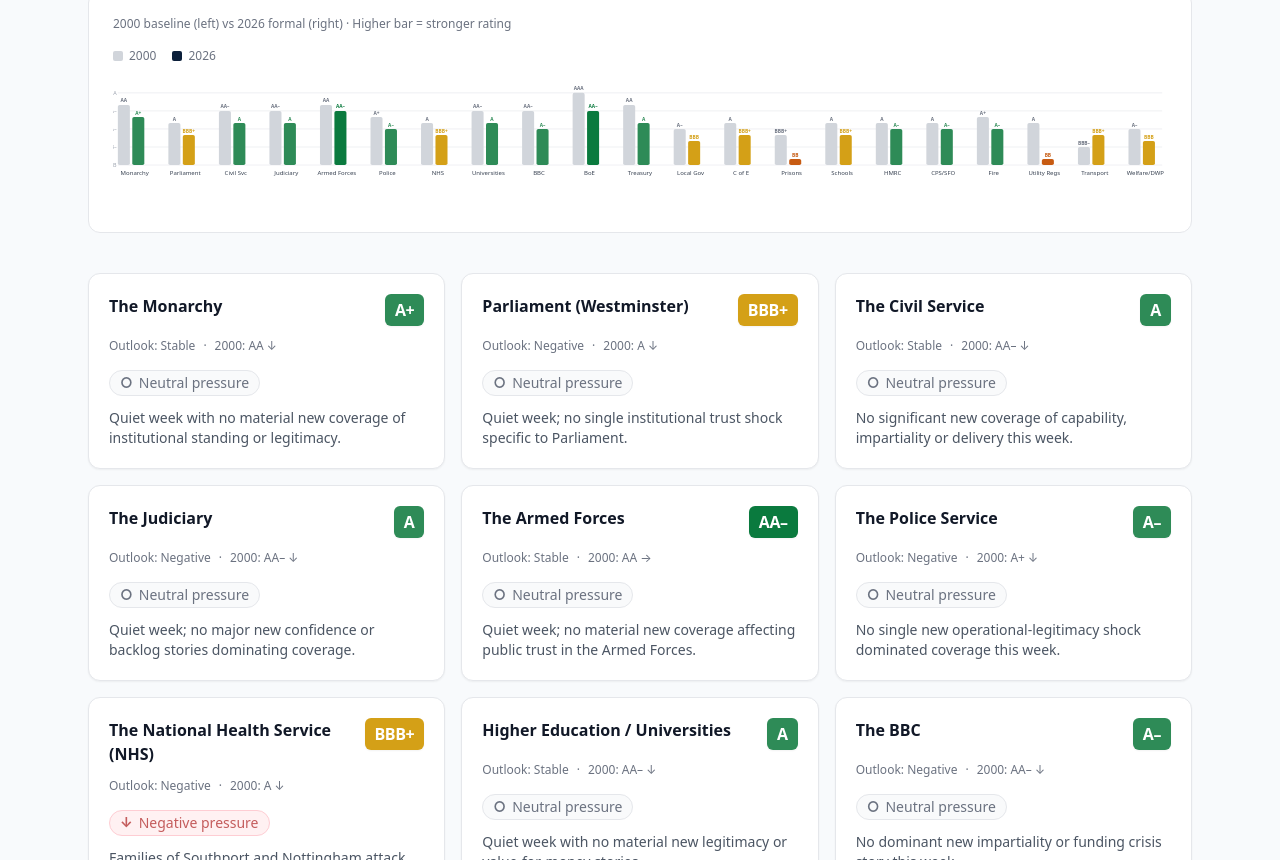
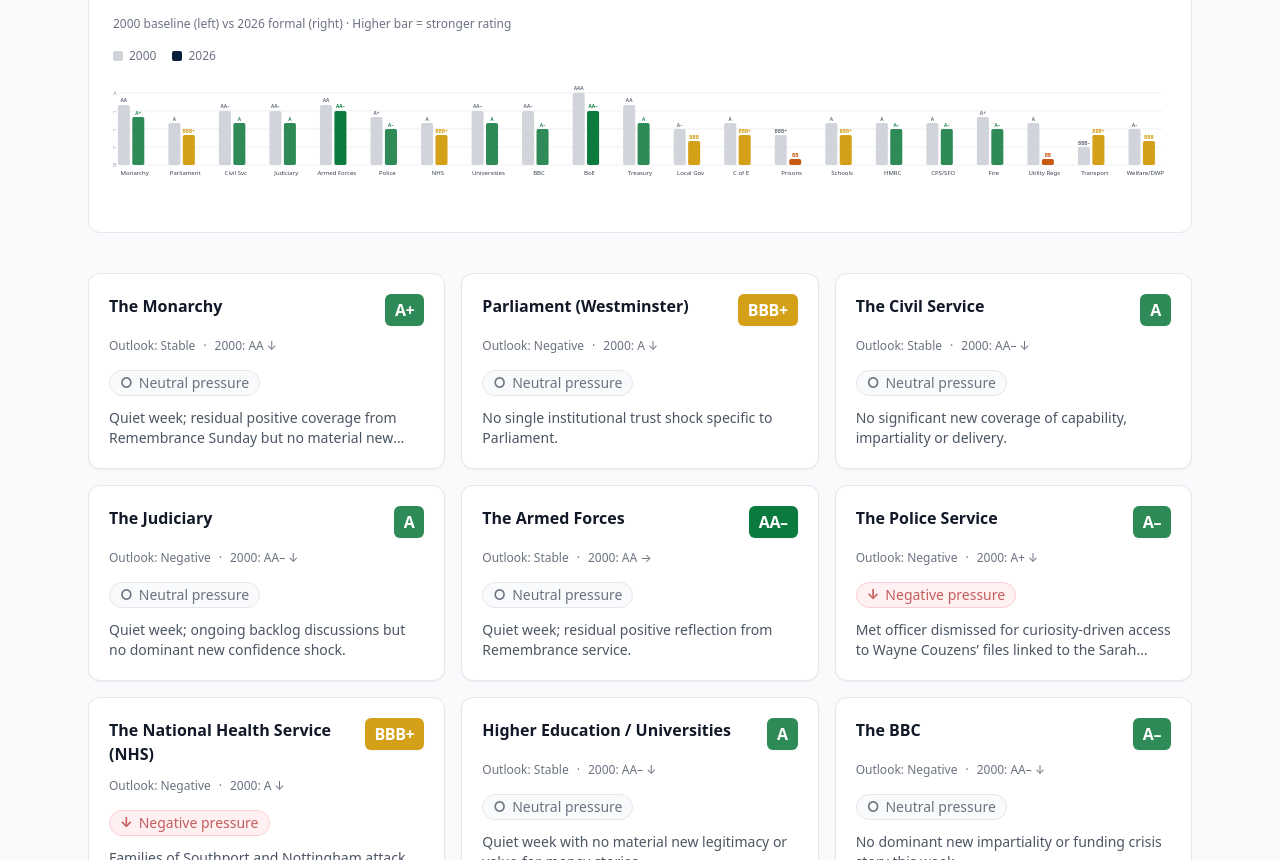
Before and after one commit to stumpyuk1/gir-institutional-ratings, a Next.js app: page / in a window 1280 px wide. Shown: the part 678-1538 px from the top of the page. Built offline with nearby package versions, Linux system fonts and the light colour scheme.

Commit message:
Update weekly trust-pressure signals for week 9–15 Nov 2026 (part1)

```diff
--- a/data/institutions-part1.ts
+++ b/data/institutions-part1.ts
@@ -44,8 +44,8 @@ export const part1: Institution[] = [
     baseline2000: "AA",
     trajectory: "Deteriorating",
     weeklySignal: "Neutral",
-    signalWeek: "2 – 8 Nov 2026",
-    signalDriver: "Quiet week with no material new coverage of institutional standing or legitimacy.",
+    signalWeek: "9 – 15 Nov 2026",
+    signalDriver: "Quiet week; residual positive coverage from Remembrance Sunday but no material new legitimacy stories.",
     summary: "Public support for remaining a monarchy has fallen to a 33-year low, driven by a sharp generational split. Soft power and ceremonial roles remain strong, but the long-term legitimacy base has narrowed.",
     trajectoryNotes: [
       "Support among 18–34s has roughly halved since the early 2010s.",
@@ -79,8 +79,8 @@ export const part1: Institution[] = [
     baseline2000: "A",
     trajectory: "Deteriorating",
     weeklySignal: "Neutral",
-    signalWeek: "2 – 8 Nov 2026",
-    signalDriver: "Quiet week; no single institutional trust shock specific to Parliament.",
+    signalWeek: "9 – 15 Nov 2026",
+    signalDriver: "No single institutional trust shock specific to Parliament.",
     summary: "Trust in government and the system of governing are at or near historic lows. The legislature remains operationally functional, but domestic legitimacy is clearly impaired.",
     trajectoryNotes: [
       "Diffuse support for the political system has eroded over 25 years.",
@@ -114,8 +114,8 @@ export const part1: Institution[] = [
     baseline2000: "AA–",
     trajectory: "Deteriorating",
     weeklySignal: "Neutral",
-    signalWeek: "2 – 8 Nov 2026",
-    signalDriver: "No significant new coverage of capability, impartiality or delivery this week.",
+    signalWeek: "9 – 15 Nov 2026",
+    signalDriver: "No significant new coverage of capability, impartiality or delivery.",
     summary: "Still more trusted than politicians, but perceptions of bureaucracy and mixed delivery performance have grown. Professional core and impartiality norms hold under sustained pressure.",
     trajectoryNotes: [
       "Trust relative to politicians remains a comparative strength.",
@@ -149,8 +149,8 @@ export const part1: Institution[] = [
     baseline2000: "AA–",
     trajectory: "Deteriorating",
     weeklySignal: "Neutral",
-    signalWeek: "2 – 8 Nov 2026",
-    signalDriver: "Quiet week; no major new confidence or backlog stories dominating coverage.",
+    signalWeek: "9 – 15 Nov 2026",
+    signalDriver: "Quiet week; ongoing backlog discussions but no dominant new confidence shock.",
     summary: "Formal independence remains robust and international rankings relatively high, but public confidence and operational pressures (backlogs, resources) have deteriorated.",
     trajectoryNotes: [
       "Sharp drop in public confidence recorded in recent Gallup data.",
@@ -184,8 +184,8 @@ export const part1: Institution[] = [
     baseline2000: "AA",
     trajectory: "Stable",
     weeklySignal: "Neutral",
-    signalWeek: "2 – 8 Nov 2026",
-    signalDriver: "Quiet week; no material new coverage affecting public trust in the Armed Forces.",
+    signalWeek: "9 – 15 Nov 2026",
+    signalDriver: "Quiet week; residual positive reflection from Remembrance service.",
     summary: "Public trust remains high relative to almost every other UK institution. Operational professionalism and alliance contribution continue, while personnel and equipment pressures persist.",
     trajectoryNotes: [
       "Consistently one of the highest-trust UK institutions.",
@@ -218,9 +218,9 @@ export const part1: Institution[] = [
     formalDate: "2026-Q3",
     baseline2000: "A+",
     trajectory: "Deteriorating",
-    weeklySignal: "Neutral",
-    signalWeek: "2 – 8 Nov 2026",
-    signalDriver: "No single new operational-legitimacy shock dominated coverage this week.",
+    weeklySignal: "Negative",
+    signalWeek: "9 – 15 Nov 2026",
+    signalDriver: "Met officer dismissed for curiosity-driven access to Wayne Couzens’ files linked to the Sarah Everard case, adding to misconduct concerns.",
     summary: "Public confidence remains under sustained pressure from high-profile misconduct cases, operational performance concerns and perceptions of differential treatment. Core capability and most officers continue to deliver, but the legitimacy cushion has thinned markedly over two decades.",
     trajectoryNotes: [
       "Multiple high-profile misconduct and culture stories have compounded.",
```
